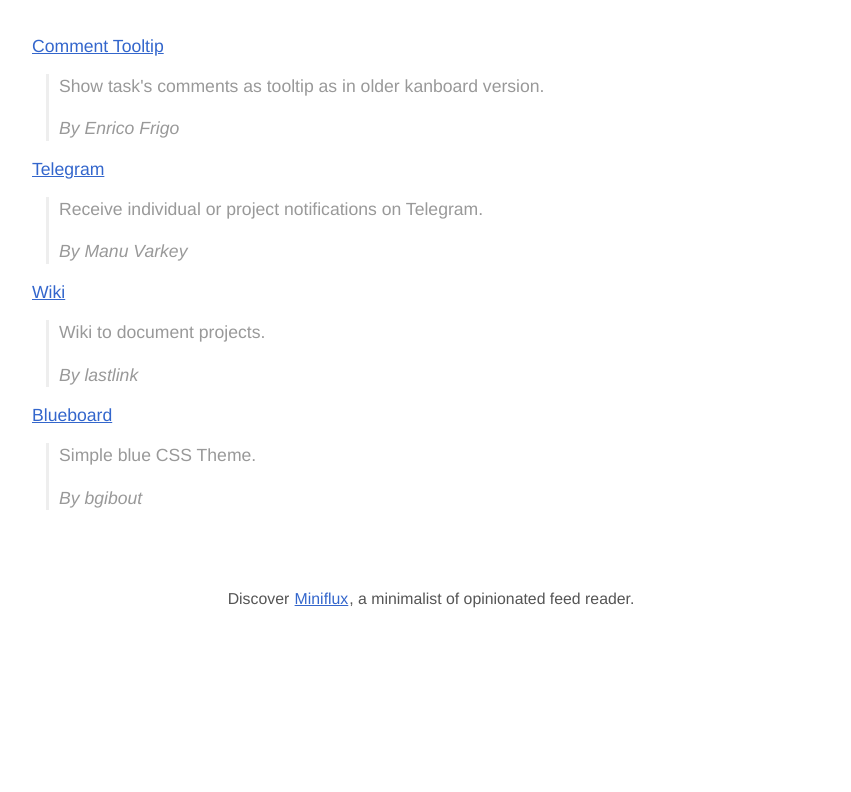
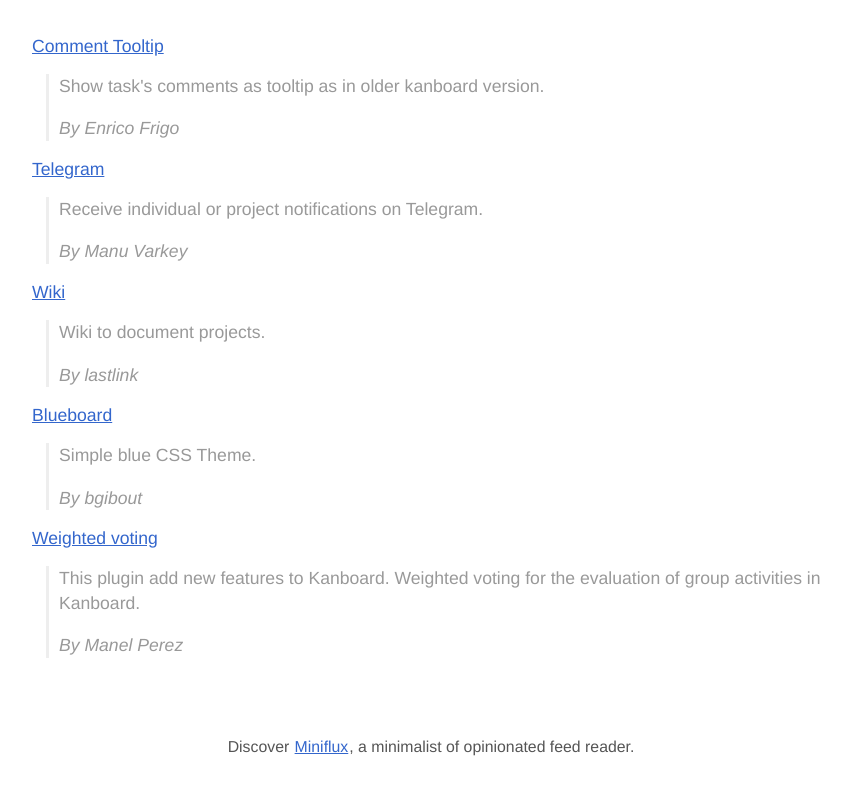
Before and after one commit to kanboard/website, a plain HTML site: page index.html in a window 1280 px wide. Shown: the part 10952-11744 px from the top of the page, without its empty margins (209-1060 px from the left). Before the commit the page ends 11610 px from the top, so only its background shows below. Drawn offline with Linux system fonts and the light colour scheme.

Commit message:
Add Weighted voting plugin proposal

```diff
--- a/index.html
+++ b/index.html
@@ -449,6 +449,11 @@
                     <p>Simple blue CSS Theme.</p>
                     <p><em>By bgibout</em></p>
                 </dd>
+                <dt><a href="https://github.com/manelperez/kanboard-plugin-voting">Weighted voting</a></dt>
+                <dd>
+                    <p>This plugin add new features to Kanboard. Weighted voting for the evaluation of group activities in Kanboard.</p>
+                    <p><em>By Manel Perez</em></p>
+                </dd>
             </dl>
         </section>
         <footer>
```
